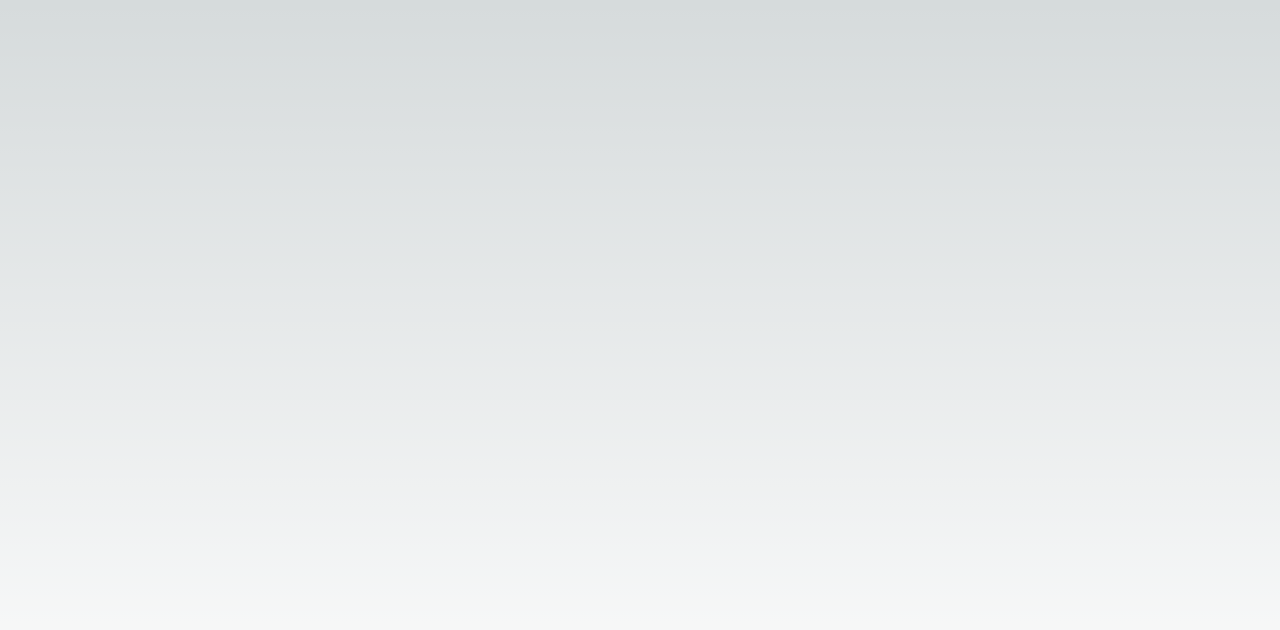
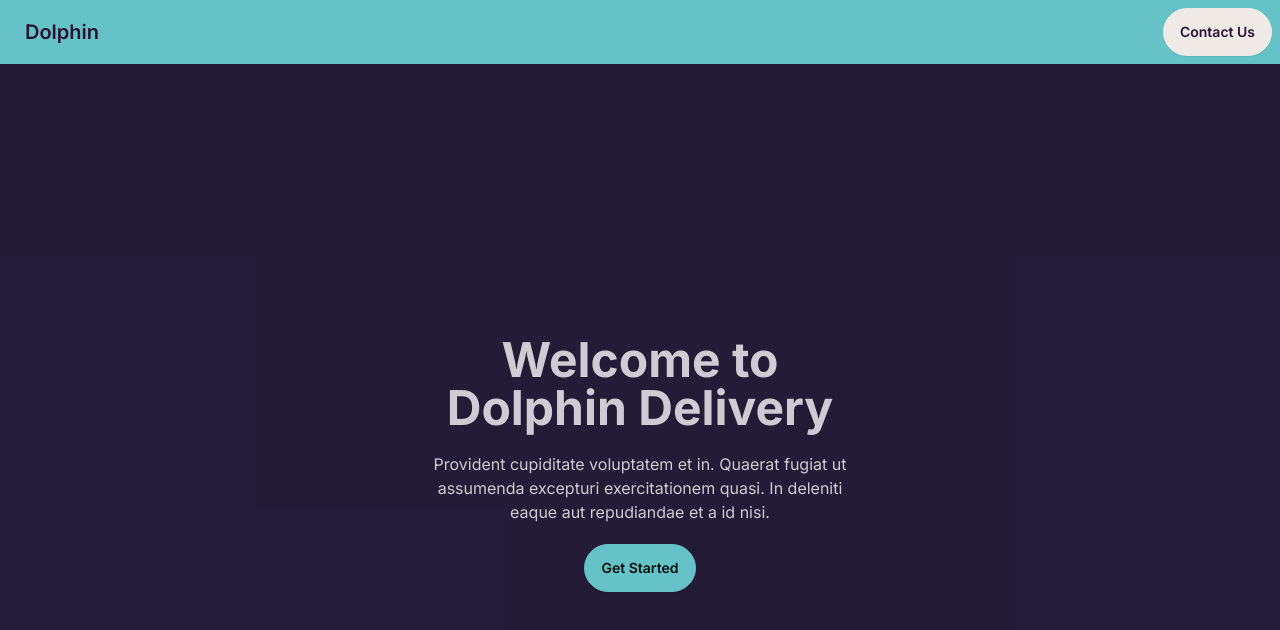
Before and after one commit to bradene0/dolphin-delivery, a Next.js app: page / in a window 1280 px wide. Shown: the top 630 px of the page. Built offline with nearby package versions, Linux system fonts and the light colour scheme.

Commit message:
Nav bar, background, and hero

```diff
--- a/src/app/globals.css
+++ b/src/app/globals.css
@@ -3,31 +3,5 @@
 @tailwind utilities;
 
 :root {
-  --foreground-rgb: 0, 0, 0;
-  --background-start-rgb: 214, 219, 220;
-  --background-end-rgb: 255, 255, 255;
+  background-color: #1d293d;
 }
-
-@media (prefers-color-scheme: dark) {
-  :root {
-    --foreground-rgb: 255, 255, 255;
-    --background-start-rgb: 0, 0, 0;
-    --background-end-rgb: 0, 0, 0;
-  }
-}
-
-body {
-  color: rgb(var(--foreground-rgb));
-  background: linear-gradient(
-      to bottom,
-      transparent,
-      rgb(var(--background-end-rgb))
-    )
-    rgb(var(--background-start-rgb));
-}
-
-@layer utilities {
-  .text-balance {
-    text-wrap: balance;
-  }
-}
--- a/src/app/page.tsx
+++ b/src/app/page.tsx
@@ -2,7 +2,25 @@ import Image from "next/image";
 import "daisyui/dist/full.css";
 export default function Home() {
   return (
-    <main className="flex min-h-screen flex-col items-center justify-between p-24">
+    <main>
+    <div className="navbar bg-primary">
+  <div className="navbar-start">
+    <a className="btn btn-ghost text-xl">Dolphin</a>
+  </div>
+  <div className="navbar-end">
+    <a className="btn">Contact Us</a>
+  </div>
+</div>
+<div className="hero min-h-screen" style={{backgroundImage: 'url()'}}>
+  <div className="hero-overlay bg-opacity-60"></div>
+  <div className="hero-content text-center text-neutral-content">
+    <div className="max-w-md">
+      <h1 className="mb-5 text-5xl font-bold">Welcome to Dolphin Delivery</h1>
+      <p className="mb-5">Provident cupiditate voluptatem et in. Quaerat fugiat ut assumenda excepturi exercitationem quasi. In deleniti eaque aut repudiandae et a id nisi.</p>
+      <button className="btn btn-primary">Get Started</button>
+    </div>
+  </div>
+</div>
 
     </main>
   );
```
